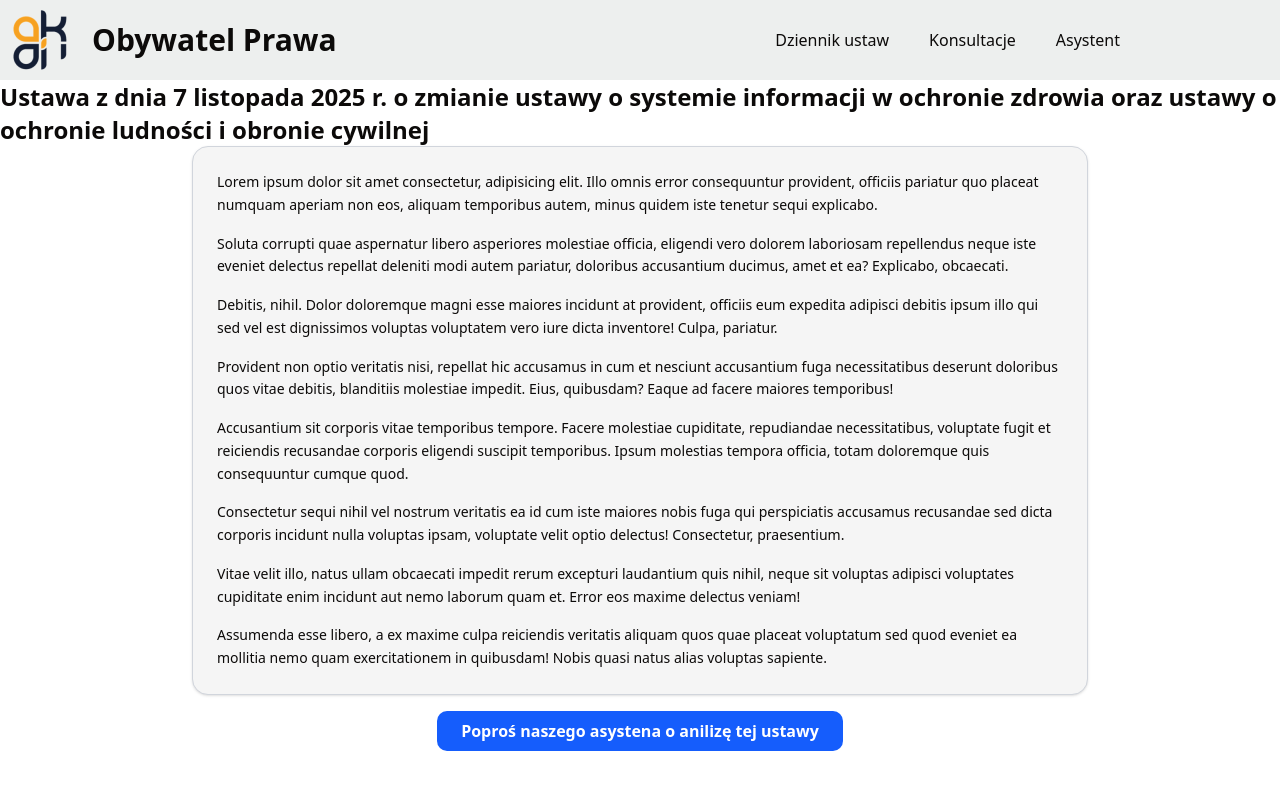
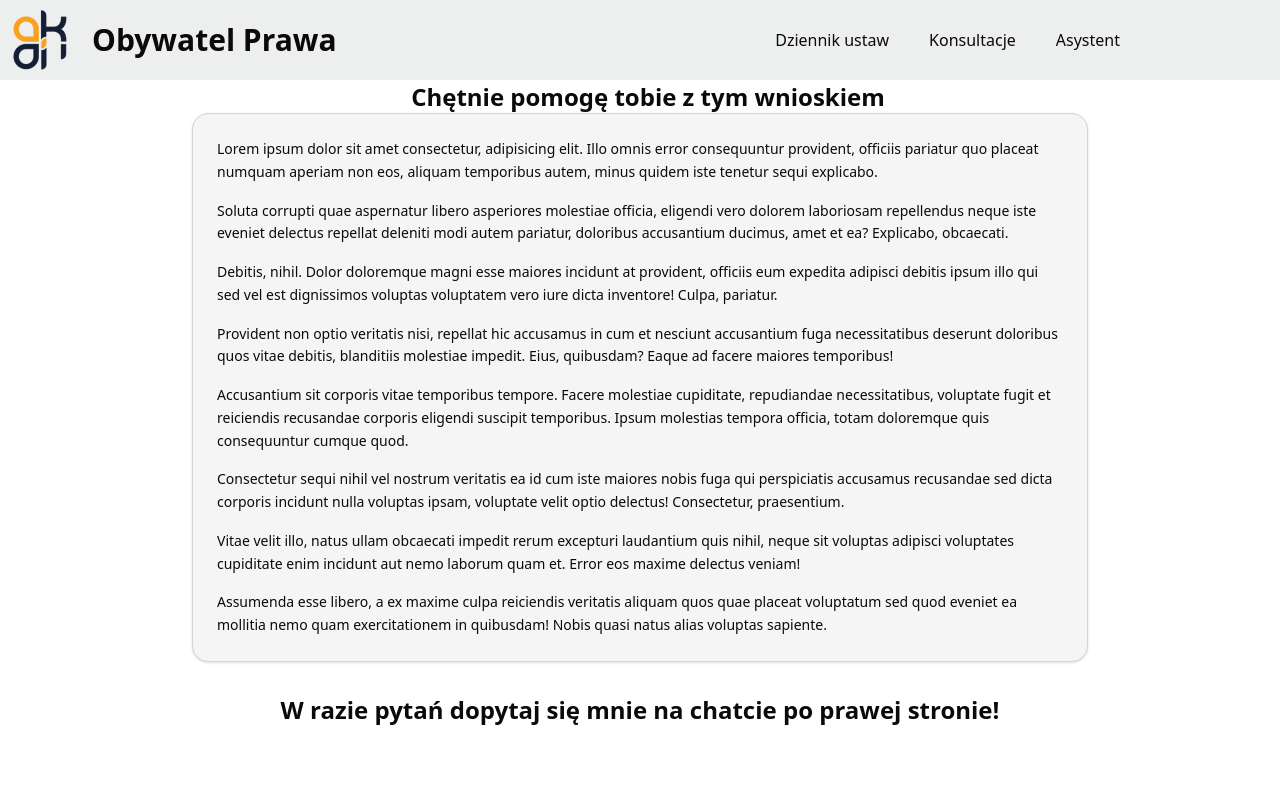
Before and after one commit to RomanGumeniuk/HackNation_2025_AKAI, a Next.js app in the folder client/: page /pdf in a window 1280 px wide. Shown: the top 790 px of the page. Built offline with nearby package versions, Linux system fonts and the light colour scheme.

Commit message:
teraz tylko ai i zrobic zeby to bylo ladne xD

```diff
--- a/client/src/app/pdf/page.tsx
+++ b/client/src/app/pdf/page.tsx
@@ -4,7 +4,7 @@ import { useState } from 'react';
 
 const page = () => {
 
-    const [type, setType] = useState(3); // ma byc -1
+    const [type, setType] = useState(4); // ma byc -1
     const [title , setTitle] = useState("Ustawa z dnia 7 listopada 2025 r. o zmianie ustawy o systemie informacji w ochronie zdrowia oraz ustawy o ochronie ludności i obronie cywilnej");
     const [text, setText] = useState([
     "Lorem ipsum dolor sit amet consectetur, adipisicing elit. Illo omnis error consequuntur provident, officiis pariatur quo placeat numquam aperiam non eos, aliquam temporibus autem, minus quidem iste tenetur sequi explicabo.",
@@ -88,7 +88,9 @@ const page = () => {
 
     if (type === 3){ //ustawa
         return <div>
-                    <h1 className="text-2xl font-bold leading-snug">{title}</h1>
+                    <div className="flex justify-center items-center">
+                        <h1 className="ml-5 text-2xl font-bold leading-snug">{title}</h1>
+                    </div>
 
                     <Background>
                     <div className="leading-relaxed text-sm space-y-4">
@@ -112,7 +114,9 @@ const page = () => {
 
     if (type === 4){ // wniosek
         return <div>
-                    <h1 className="text-2xl font-bold leading-snug">Chętnie pomogę tobie z tym wnioskiem</h1>
+                    <div className="flex justify-center items-center ">
+                        <h1 className="ml-4 text-2xl font-bold leading-snug">Chętnie pomogę tobie z tym wnioskiem</h1>
+                    </div>
 
                         <Background>
                     <div className="leading-relaxed text-sm space-y-4">
@@ -121,8 +125,9 @@ const page = () => {
                         ))}
                     </div>
                         </Background>
-
-
+                    <div className={'flex justify-center items-center'} >
+                        <h1 className={'text-2xl font-bold m-8'}>W razie pytań dopytaj się mnie na chatcie po prawej stronie!</h1>
+                        </div>
                 </div>;
         }
 
```
